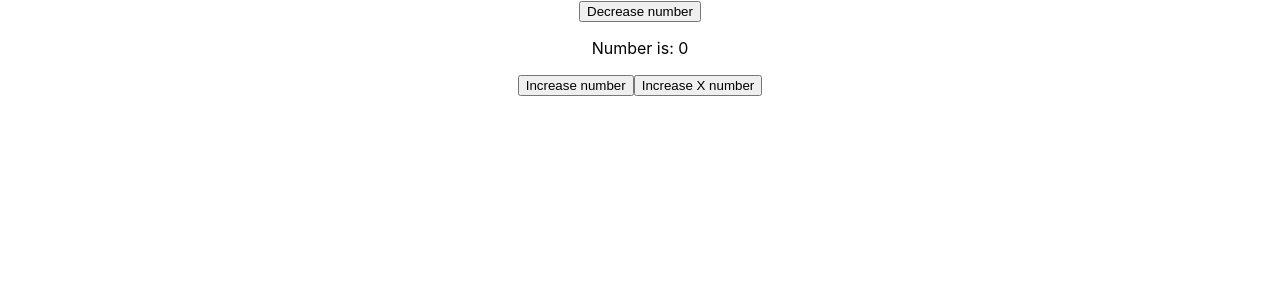
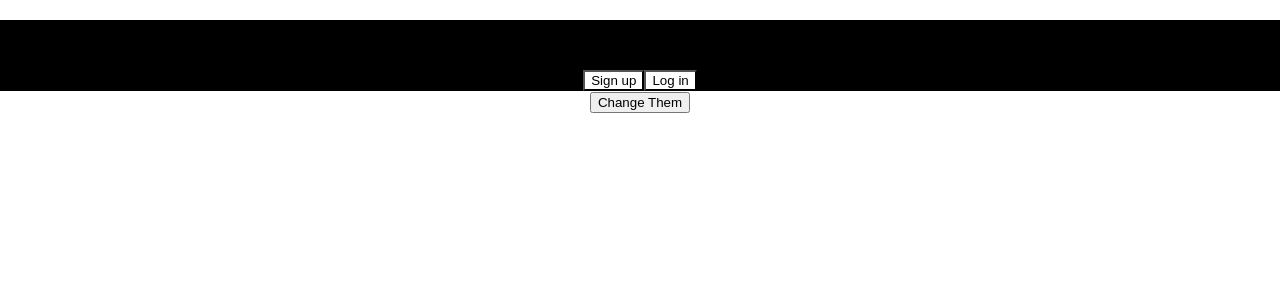
Before and after one commit to atemu-yugioh/Git-Basic, a React (Create React App) app in the folder react-setup-ts/: page / in a window 1280 px wide. Shown: the top 300 px of the page. Built offline with nearby package versions, Linux system fonts and the light colour scheme.

Commit message:
#23 - done research useContext

```diff
--- a/react-setup-ts/src/App.tsx
+++ b/react-setup-ts/src/App.tsx
@@ -1,12 +1,16 @@
 import './App.css'
-import Counter from './component/useReducer/Counter'
+import { MyApp } from './component/useContext/MyApp'
+import Theme from './component/useContext/Theme'
 
 function App() {
   return (
     <div className='App'>
       {/* <RefComponent/> */}
       {/* <ForwardRefComponent /> */}
-      <Counter />
+      {/* <Counter /> */}
+      <Theme>
+        <MyApp />
+      </Theme>
     </div>
   )
 }
--- /dev/null
+++ b/react-setup-ts/src/component/useContext/Button.tsx
@@ -0,0 +1,12 @@
+import React, { useContext } from 'react'
+import { ThemeContext } from './Theme'
+import styles from './theme.module.scss'
+
+interface ButtonProps {
+  children: React.ReactNode
+}
+
+export const Button = ({ children }: ButtonProps) => {
+  const { theme } = useContext(ThemeContext)
+  return <button className={styles[`button-${theme.color}`]}>{children}</button>
+}
--- /dev/null
+++ b/react-setup-ts/src/component/useContext/Form.tsx
@@ -0,0 +1,11 @@
+import { Button } from './Button'
+import { Panel } from './Panel'
+
+export const Form = () => {
+  return (
+    <Panel title='Welcome'>
+      <Button>Sign up</Button>
+      <Button>Log in</Button>
+    </Panel>
+  )
+}
--- /dev/null
+++ b/react-setup-ts/src/component/useContext/MyApp.tsx
@@ -0,0 +1,20 @@
+import { useContext } from 'react'
+import { Form } from './Form'
+import { ThemeContext } from './Theme'
+
+export const MyApp = () => {
+  const { theme, onChangeTheme } = useContext(ThemeContext)
+
+  return (
+    <div>
+      <Form />
+      <button
+        onClick={() => {
+          onChangeTheme(theme.color === 'light' ? 'dark' : 'light')
+        }}
+      >
+        Change Them
+      </button>
+    </div>
+  )
+}
--- /dev/null
+++ b/react-setup-ts/src/component/useContext/Panel.tsx
@@ -0,0 +1,18 @@
+import React, { useContext } from 'react'
+import { ThemeContext } from './Theme'
+import styles from './theme.module.scss'
+
+interface PanelProps {
+  title: string
+  children: React.ReactNode
+}
+
+export const Panel = ({ title, children }: PanelProps) => {
+  const { theme } = useContext(ThemeContext)
+  return (
+    <section className={styles[`panel-${theme.color === 'light' ? 'dark' : 'light'}`]}>
+      <h1>{title}</h1>
+      {children}
+    </section>
+  )
+}
--- /dev/null
+++ b/react-setup-ts/src/component/useContext/Theme.tsx
@@ -0,0 +1,28 @@
+import { createContext, useState } from 'react'
+
+export interface ThemeType {
+  theme: {
+    color: 'light' | 'dark'
+  }
+  onChangeTheme: (color: 'light' | 'dark') => void
+}
+
+interface PropsTheme {
+  children: React.ReactNode
+}
+export const ThemeContext = createContext<ThemeType>({
+  theme: {
+    color: 'light'
+  },
+  onChangeTheme: () => {}
+})
+
+const Theme = ({ children }: PropsTheme) => {
+  const [theme, setTheme] = useState<ThemeType['theme']>({ color: 'light' })
+  const onChangeTheme = (color: 'light' | 'dark') => {
+    setTheme((prev) => ({ ...prev, color: color }))
+  }
+  return <ThemeContext.Provider value={{ theme, onChangeTheme }}>{children}</ThemeContext.Provider>
+}
+
+export default Theme
--- /dev/null
+++ b/react-setup-ts/src/component/useContext/theme.module.scss
@@ -0,0 +1,23 @@
+.theme-light {
+  background-color: white;
+}
+
+.theme-dark {
+  background-color: black;
+}
+
+.panel-light {
+  background-color: white;
+}
+
+.panel-dark {
+  background-color: black;
+}
+
+.button-light {
+  background-color: white;
+}
+
+.button-dark {
+  background-color: black;
+}
```
